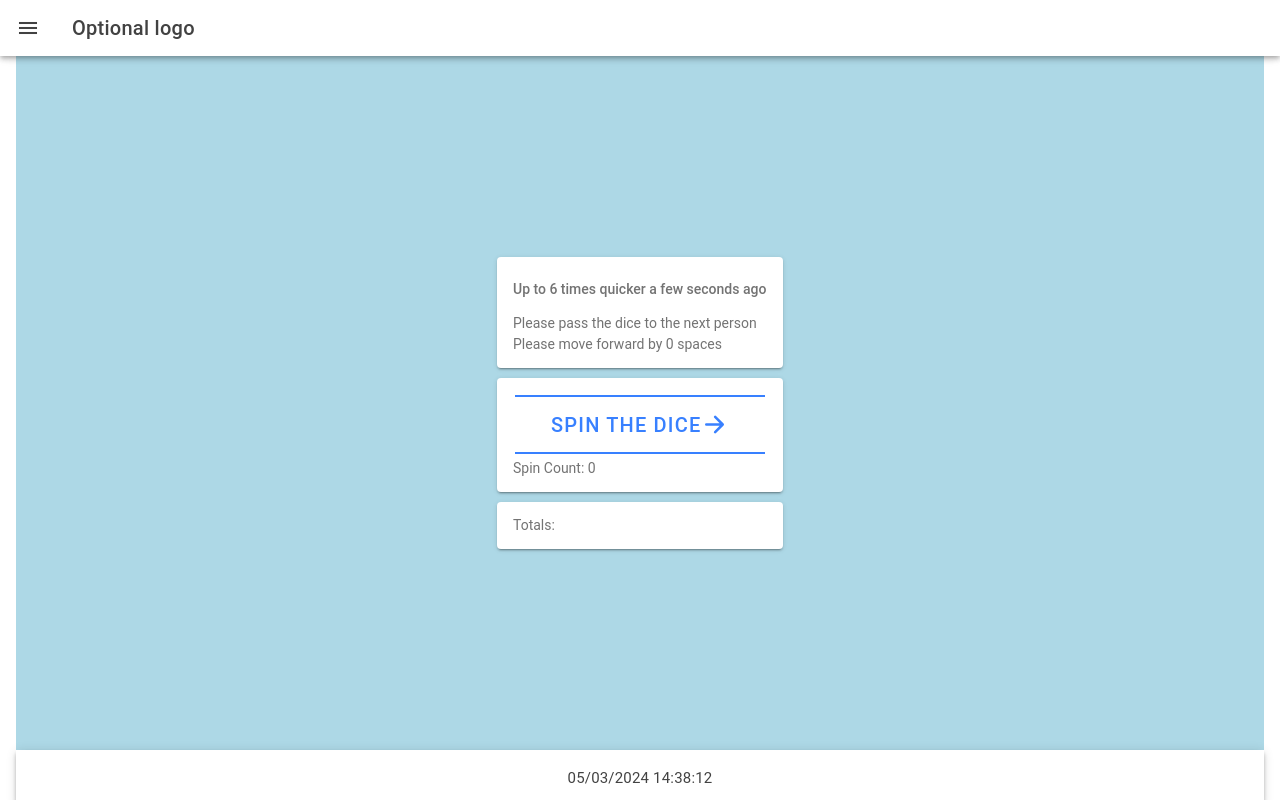
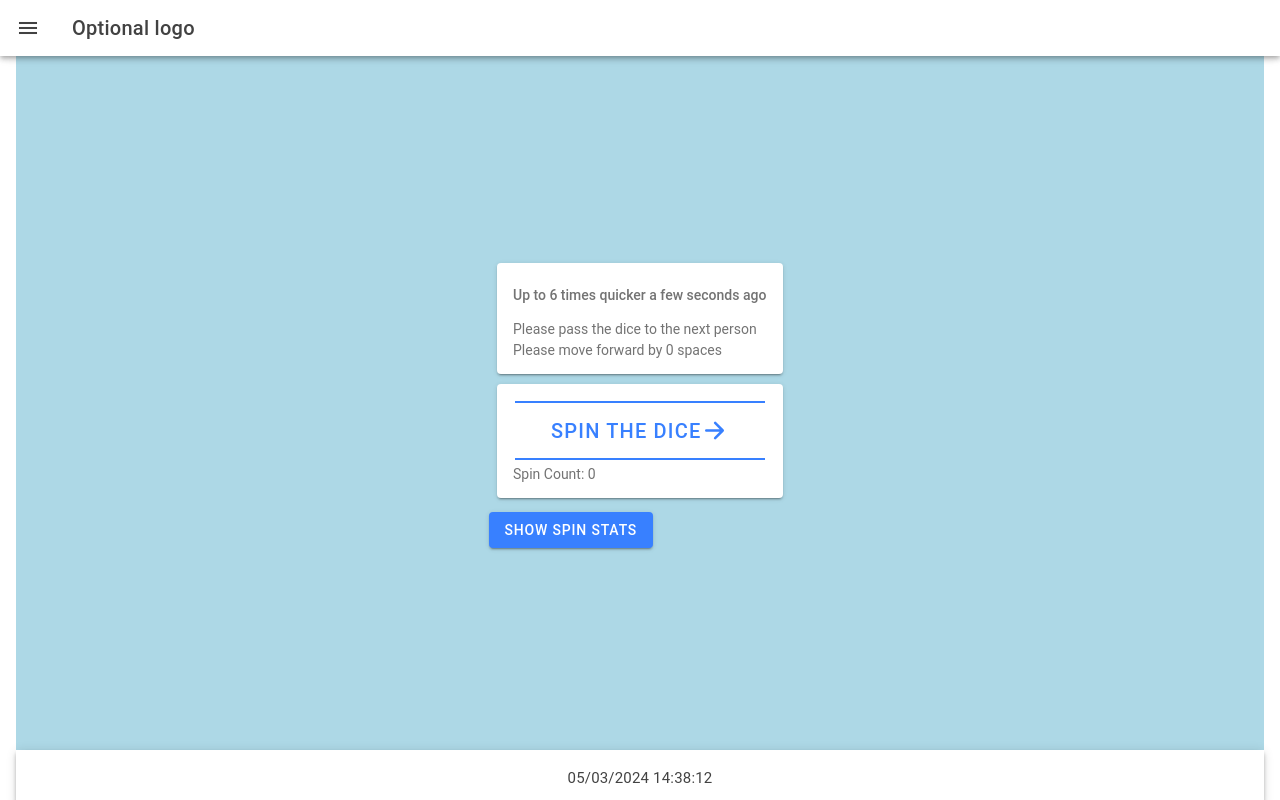
Before and after one commit to MeGallin/speed-Dice-ionic, a React (Vite) app: page /dice in a window 1280 px wide. Built offline with nearby package versions, Linux system fonts and the light colour scheme.

Commit message:
stats working

```diff
--- a/src/components/Dice.tsx
+++ b/src/components/Dice.tsx
@@ -7,6 +7,7 @@ import {
   IonCardSubtitle,
   IonIcon,
   IonImg,
+  IonAlert,
 } from '@ionic/react';
 import './Dice.css';
 import { arrowForwardOutline } from 'ionicons/icons';
@@ -70,15 +71,18 @@ const Dice = () => {
         </IonCardContent>
       </IonCard>
 
-      <IonCard>
-        <IonCardContent>
-          <div>
-            Totals:{' '}
-            {totals.map((total, index) => `{${index + 1}}${total}`).join(', ')}
-          </div>
-          {/* Display the totals array */}
-        </IonCardContent>
-      </IonCard>
+      <IonButton id="present-alert">Show Spin Stats</IonButton>
+      <IonAlert
+        trigger="present-alert"
+        header="Stats"
+        subHeader="All the spins for this session"
+        message={totals
+          .map((total, index) => `S{${index + 1}}=${total}`)
+          .join(', ')}
+        buttons={['Close']}
+      ></IonAlert>
+
+
     </div>
   );
 };
```
